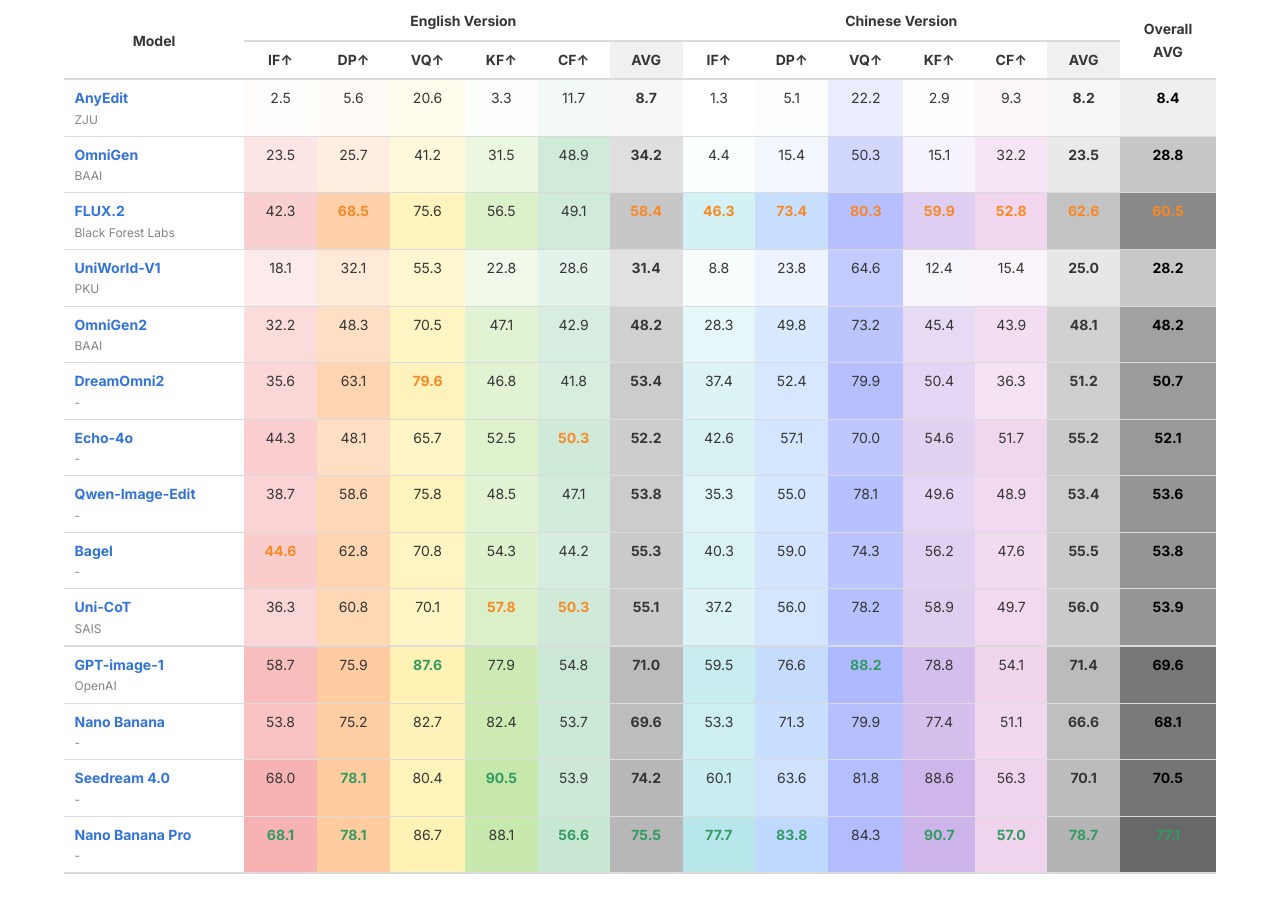
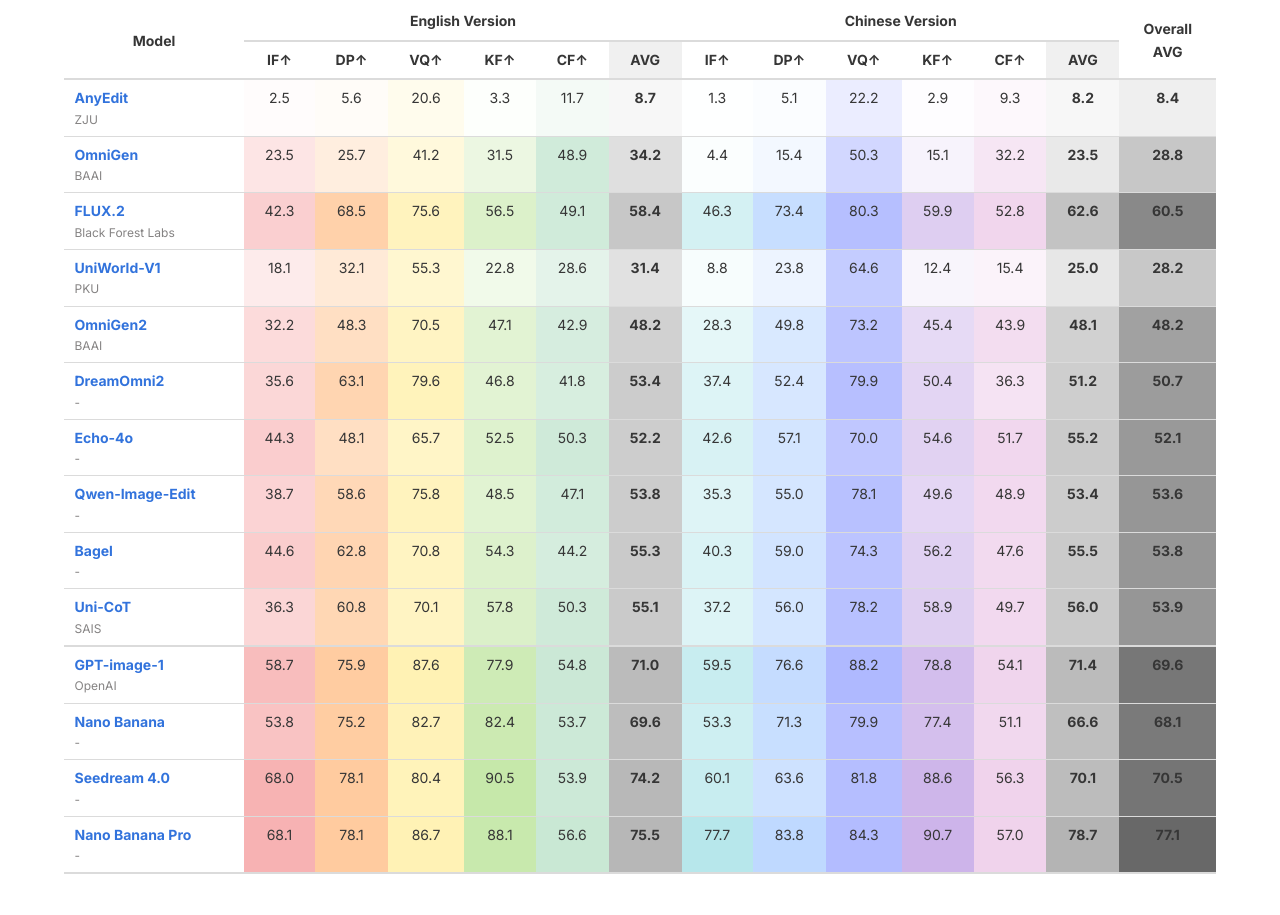
Before and after one commit to Qnancy/Qnancy.github.io, a plain HTML site: page wiseedit_project_page/index.html in a window 1280 px wide. Shown: the part 1625-2540 px from the top of the page. Drawn offline with nearby package versions, Linux system fonts and the light colour scheme; some icons are missing.

Commit message:
Update index.html

```diff
--- a/wiseedit_project_page/index.html
+++ b/wiseedit_project_page/index.html
@@ -353,7 +353,7 @@
                   <td style="background-color: rgba(228, 178, 222, 0.093);">9.3</td>
                   <td style="background-color: rgba(160, 160, 160, 0.082); font-weight: bold;">8.2</td>
 
-                  <td style="background-color: rgba(60, 60, 60, 0.084); font-weight: bold; color: #000;">8.4</td>
+                  <td style="background-color: rgba(60, 60, 60, 0.084); font-weight: bold; ">8.4</td>
                 </tr>
 
                 <tr>
@@ -374,28 +374,28 @@
 
                   <td style="background-color: rgba(160, 160, 160, 0.235); font-weight: bold;">23.5</td>
 
-                  <td style="background-color: rgba(60, 60, 60, 0.288); font-weight: bold; color: #000;">28.8</td>
+                  <td style="background-color: rgba(60, 60, 60, 0.288); font-weight: bold; ">28.8</td>
                 </tr>
 
                 <tr>
                   <td style="text-align: left;"><b><a href="#" class="ext-link">FLUX.2</a></b><p style="font-size: 12px; color: #858383;">Black Forest Labs</p></td>
                   <td style="background-color: rgba(244, 143, 144, 0.423);">42.3</td>
-                  <td style="background-color: rgba(255, 189, 132, 0.685); color: #F88825; font-weight: bold;">68.5</td>
+                  <td style="background-color: rgba(255, 189, 132, 0.685); ">68.5</td>
                   <td style="background-color: rgba(255, 240, 170, 0.756);">75.6</td>
                   <td style="background-color: rgba(193, 230, 162, 0.565);">56.5</td>
                   <td style="background-color: rgba(160, 214, 180, 0.491);">49.1</td>
 
-                  <td style="background-color: rgba(160, 160, 160, 0.584); color: #F88825; font-weight: bold;">58.4</td>
+                  <td style="background-color: rgba(160, 160, 160, 0.584); font-weight: bold;">58.4</td>
 
-                  <td style="background-color: rgba(163, 225, 230, 0.463); color: #F88825; font-weight: bold;">46.3</td>
-                  <td style="background-color: rgba(179, 210, 255, 0.734); color: #F88825; font-weight: bold;">73.4</td>
-                  <td style="background-color: rgba(165, 176, 255, 0.803); color: #F88825; font-weight: bold;">80.3</td>
-                  <td style="background-color: rgba(200, 173, 232, 0.599); color: #F88825; font-weight: bold;">59.9</td>
-                  <td style="background-color: rgba(228, 178, 222, 0.528); color: #F88825; font-weight: bold;">52.8</td>
+                  <td style="background-color: rgba(163, 225, 230, 0.463); ">46.3</td>
+                  <td style="background-color: rgba(179, 210, 255, 0.734); ">73.4</td>
+                  <td style="background-color: rgba(165, 176, 255, 0.803); ">80.3</td>
+                  <td style="background-color: rgba(200, 173, 232, 0.599); ">59.9</td>
+                  <td style="background-color: rgba(228, 178, 222, 0.528); ">52.8</td>
 
-                  <td style="background-color: rgba(160, 160, 160, 0.626); color: #F88825; font-weight: bold;">62.6</td>
+                  <td style="background-color: rgba(160, 160, 160, 0.626); font-weight: bold;">62.6</td>
 
-                  <td style="background-color: rgba(60, 60, 60, 0.605); color: #F88825; font-weight: bold;">60.5</td>
+                  <td style="background-color: rgba(60, 60, 60, 0.605); font-weight: bold;">60.5</td>
                 </tr>
 
                 <tr>
@@ -416,7 +416,7 @@
 
                   <td style="background-color: rgba(160, 160, 160, 0.250); font-weight: bold;">25.0</td>
 
-                  <td style="background-color: rgba(60, 60, 60, 0.282); font-weight: bold; color: #000;">28.2</td>
+                  <td style="background-color: rgba(60, 60, 60, 0.282); font-weight: bold; ">28.2</td>
                 </tr>
 
                 <tr>
@@ -437,14 +437,14 @@
 
                   <td style="background-color: rgba(160, 160, 160, 0.481); font-weight: bold;">48.1</td>
 
-                  <td style="background-color: rgba(60, 60, 60, 0.482); font-weight: bold; color: #000;">48.2</td>
+                  <td style="background-color: rgba(60, 60, 60, 0.482); font-weight: bold; ">48.2</td>
                 </tr>
 
                 <tr>
                   <td style="text-align: left;"><b><a href="#" class="ext-link">DreamOmni2</a></b><p style="font-size: 12px; color: #858383;">-</p></td>
                   <td style="background-color: rgba(244, 143, 144, 0.356);">35.6</td>
                   <td style="background-color: rgba(255, 189, 132, 0.631);">63.1</td>
-                  <td style="background-color: rgba(255, 240, 170, 0.796); color: #F88825; font-weight: bold;">79.6</td>
+                  <td style="background-color: rgba(255, 240, 170, 0.796); ">79.6</td>
                   <td style="background-color: rgba(193, 230, 162, 0.468);">46.8</td>
                   <td style="background-color: rgba(160, 214, 180, 0.418);">41.8</td>
 
@@ -458,7 +458,7 @@
 
                   <td style="background-color: rgba(160, 160, 160, 0.512); font-weight: bold;">51.2</td>
 
-                  <td style="background-color: rgba(60, 60, 60, 0.507); font-weight: bold; color: #000;">50.7</td>
+                  <td style="background-color: rgba(60, 60, 60, 0.507); font-weight: bold; ">50.7</td>
                 </tr>
 
                 <tr>
@@ -467,7 +467,7 @@
                   <td style="background-color: rgba(255, 189, 132, 0.481);">48.1</td>
                   <td style="background-color: rgba(255, 240, 170, 0.657);">65.7</td>
                   <td style="background-color: rgba(193, 230, 162, 0.525);">52.5</td>
-                  <td style="background-color: rgba(160, 214, 180, 0.503); color: #F88825; font-weight: bold;">50.3</td>
+                  <td style="background-color: rgba(160, 214, 180, 0.503); ">50.3</td>
 
                   <td style="background-color: rgba(160, 160, 160, 0.522); font-weight: bold;">52.2</td>
 
@@ -479,7 +479,7 @@
 
                   <td style="background-color: rgba(160, 160, 160, 0.552); font-weight: bold;">55.2</td>
 
-                  <td style="background-color: rgba(60, 60, 60, 0.521); font-weight: bold; color: #000;">52.1</td>
+                  <td style="background-color: rgba(60, 60, 60, 0.521); font-weight: bold; ">52.1</td>
                 </tr>
 
                 <tr>
@@ -500,12 +500,12 @@
 
                   <td style="background-color: rgba(160, 160, 160, 0.534); font-weight: bold;">53.4</td>
 
-                  <td style="background-color: rgba(60, 60, 60, 0.536); font-weight: bold; color: #000;">53.6</td>
+                  <td style="background-color: rgba(60, 60, 60, 0.536); font-weight: bold; ">53.6</td>
                 </tr>
 
                 <tr>
                   <td style="text-align: left;"><b><a href="#" class="ext-link">Bagel</a></b><p style="font-size: 12px; color: #858383;">-</p></td>
-                  <td style="background-color: rgba(244, 143, 144, 0.446); color: #F88825; font-weight: bold;">44.6</td>
+                  <td style="background-color: rgba(244, 143, 144, 0.446); ">44.6</td>
                   <td style="background-color: rgba(255, 189, 132, 0.628);">62.8</td>
                   <td style="background-color: rgba(255, 240, 170, 0.708);">70.8</td>
                   <td style="background-color: rgba(193, 230, 162, 0.543);">54.3</td>
@@ -521,7 +521,7 @@
 
                   <td style="background-color: rgba(160, 160, 160, 0.555); font-weight: bold;">55.5</td>
 
-                  <td style="background-color: rgba(60, 60, 60, 0.538); font-weight: bold; color: #000;">53.8</td>
+                  <td style="background-color: rgba(60, 60, 60, 0.538); font-weight: bold; ">53.8</td>
                 </tr>
 
                 <tr>
@@ -529,8 +529,8 @@
                   <td style="background-color: rgba(244, 143, 144, 0.363);">36.3</td>
                   <td style="background-color: rgba(255, 189, 132, 0.608);">60.8</td>
                   <td style="background-color: rgba(255, 240, 170, 0.701);">70.1</td>
-                  <td style="background-color: rgba(193, 230, 162, 0.578); color: #F88825; font-weight: bold;">57.8</td>
-                  <td style="background-color: rgba(160, 214, 180, 0.503); color: #F88825; font-weight: bold;">50.3</td>
+                  <td style="background-color: rgba(193, 230, 162, 0.578); ">57.8</td>
+                  <td style="background-color: rgba(160, 214, 180, 0.503); ">50.3</td>
 
                   <td style="background-color: rgba(160, 160, 160, 0.551); font-weight: bold;">55.1</td>
 
@@ -542,14 +542,14 @@
 
                   <td style="background-color: rgba(160, 160, 160, 0.560); font-weight: bold;">56.0</td>
 
-                  <td style="background-color: rgba(60, 60, 60, 0.539); font-weight: bold; color: #000;">53.9</td>
+                  <td style="background-color: rgba(60, 60, 60, 0.539); font-weight: bold; ">53.9</td>
                 </tr>
 
                 <tr style="border-top: 2px solid #dbdbdb;">
                   <td style="text-align: left;"><b><a href="#" class="ext-link">GPT-image-1</a></b><p style="font-size: 12px; color: #858383;">OpenAI</p></td>
                   <td style="background-color: rgba(244, 143, 144, 0.587);">58.7</td>
                   <td style="background-color: rgba(255, 189, 132, 0.759);">75.9</td>
-                  <td style="background-color: rgba(255, 240, 170, 0.876); color: #319B62; font-weight: bold;">87.6</td>
+                  <td style="background-color: rgba(255, 240, 170, 0.876); ">87.6</td>
                   <td style="background-color: rgba(193, 230, 162, 0.779);">77.9</td>
                   <td style="background-color: rgba(160, 214, 180, 0.548);">54.8</td>
 
@@ -557,13 +557,13 @@
 
                   <td style="background-color: rgba(163, 225, 230, 0.595);">59.5</td>
                   <td style="background-color: rgba(179, 210, 255, 0.766);">76.6</td>
-                  <td style="background-color: rgba(165, 176, 255, 0.882); color: #319B62; font-weight: bold;">88.2</td>
+                  <td style="background-color: rgba(165, 176, 255, 0.882); ">88.2</td>
                   <td style="background-color: rgba(200, 173, 232, 0.788);">78.8</td>
                   <td style="background-color: rgba(228, 178, 222, 0.541);">54.1</td>
 
                   <td style="background-color: rgba(160, 160, 160, 0.714); font-weight: bold;">71.4</td>
 
-                  <td style="background-color: rgba(60, 60, 60, 0.696); font-weight: bold; color: #000;">69.6</td>
+                  <td style="background-color: rgba(60, 60, 60, 0.696); font-weight: bold; ">69.6</td>
                 </tr>
 
                 <tr>
@@ -584,15 +584,15 @@
 
                   <td style="background-color: rgba(160, 160, 160, 0.666); font-weight: bold;">66.6</td>
 
-                  <td style="background-color: rgba(60, 60, 60, 0.681); font-weight: bold; color: #000;">68.1</td>
+                  <td style="background-color: rgba(60, 60, 60, 0.681); font-weight: bold; ">68.1</td>
                 </tr>
 
                 <tr>
                   <td style="text-align: left;"><b><a href="#" class="ext-link">Seedream 4.0</a></b><p style="font-size: 12px; color: #858383;">-</p></td>
                   <td style="background-color: rgba(244, 143, 144, 0.680);">68.0</td>
-                  <td style="background-color: rgba(255, 189, 132, 0.781); color: #319B62; font-weight: bold;">78.1</td>
+                  <td style="background-color: rgba(255, 189, 132, 0.781); ">78.1</td>
                   <td style="background-color: rgba(255, 240, 170, 0.804);">80.4</td>
-                  <td style="background-color: rgba(193, 230, 162, 0.905); color: #319B62; font-weight: bold;">90.5</td>
+                  <td style="background-color: rgba(193, 230, 162, 0.905); ">90.5</td>
                   <td style="background-color: rgba(160, 214, 180, 0.539);">53.9</td>
 
                   <td style="background-color: rgba(160, 160, 160, 0.742); font-weight: bold;">74.2</td>
@@ -605,28 +605,28 @@
 
                   <td style="background-color: rgba(160, 160, 160, 0.701); font-weight: bold;">70.1</td>
 
-                  <td style="background-color: rgba(60, 60, 60, 0.705); font-weight: bold; color: #000;">70.5</td>
+                  <td style="background-color: rgba(60, 60, 60, 0.705); font-weight: bold; ">70.5</td>
                 </tr>
 
                 <tr style="border-bottom: 2px solid #dbdbdb;">
                   <td style="text-align: left;"><b><a href="#" class="ext-link">Nano Banana Pro</a></b><p style="font-size: 12px; color: #858383;">-</p></td>
-                  <td style="background-color: rgba(244, 143, 144, 0.681); color: #319B62; font-weight: bold;">68.1</td>
-                  <td style="background-color: rgba(255, 189, 132, 0.781); color: #319B62; font-weight: bold;">78.1</td>
+                  <td style="background-color: rgba(244, 143, 144, 0.681); ">68.1</td>
+                  <td style="background-color: rgba(255, 189, 132, 0.781); ">78.1</td>
                   <td style="background-color: rgba(255, 240, 170, 0.867);">86.7</td>
                   <td style="background-color: rgba(193, 230, 162, 0.881);">88.1</td>
-                  <td style="background-color: rgba(160, 214, 180, 0.566); color: #319B62; font-weight: bold;">56.6</td>
+                  <td style="background-color: rgba(160, 214, 180, 0.566); ">56.6</td>
 
-                  <td style="background-color: rgba(160, 160, 160, 0.755); color: #319B62; font-weight: bold;">75.5</td>
+                  <td style="background-color: rgba(160, 160, 160, 0.755); font-weight: bold;">75.5</td>
 
-                  <td style="background-color: rgba(163, 225, 230, 0.777); color: #319B62; font-weight: bold;">77.7</td>
-                  <td style="background-color: rgba(179, 210, 255, 0.838); color: #319B62; font-weight: bold;">83.8</td>
+                  <td style="background-color: rgba(163, 225, 230, 0.777); ">77.7</td>
+                  <td style="background-color: rgba(179, 210, 255, 0.838); ">83.8</td>
                   <td style="background-color: rgba(165, 176, 255, 0.843);">84.3</td>
-                  <td style="background-color: rgba(200, 173, 232, 0.907); color: #319B62; font-weight: bold;">90.7</td>
-                  <td style="background-color: rgba(228, 178, 222, 0.570); color: #319B62; font-weight: bold;">57.0</td>
+                  <td style="background-color: rgba(200, 173, 232, 0.907); ">90.7</td>
+                  <td style="background-color: rgba(228, 178, 222, 0.570); ">57.0</td>
 
-                  <td style="background-color: rgba(160, 160, 160, 0.787); color: #319B62; font-weight: bold;">78.7</td>
+                  <td style="background-color: rgba(160, 160, 160, 0.787); font-weight: bold;">78.7</td>
 
-                  <td style="background-color: rgba(60, 60, 60, 0.771); color: #319B62; font-weight: bold;">77.1</td>
+                  <td style="background-color: rgba(60, 60, 60, 0.771); font-weight: bold;">77.1</td>
                 </tr>
 
               </tbody>
```
